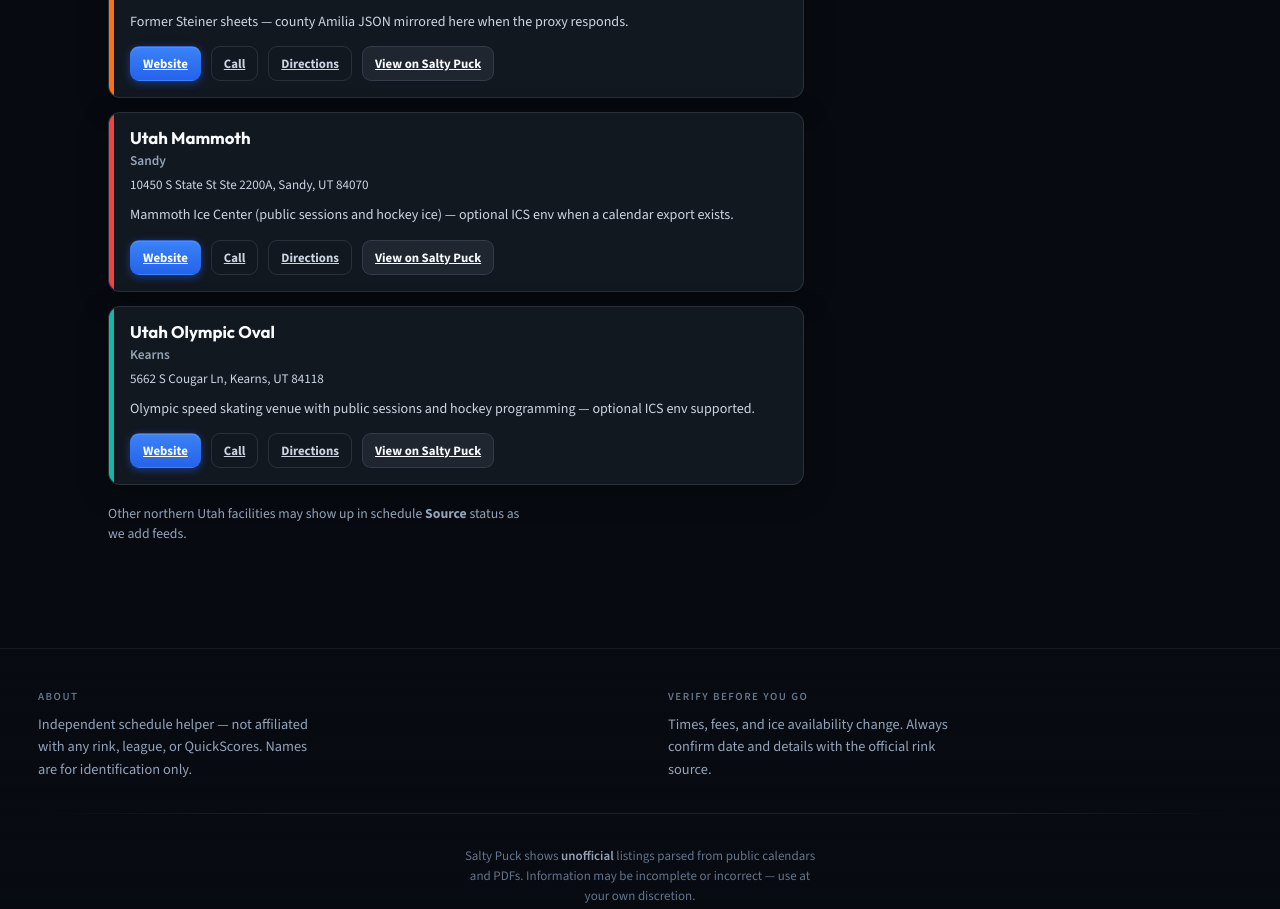
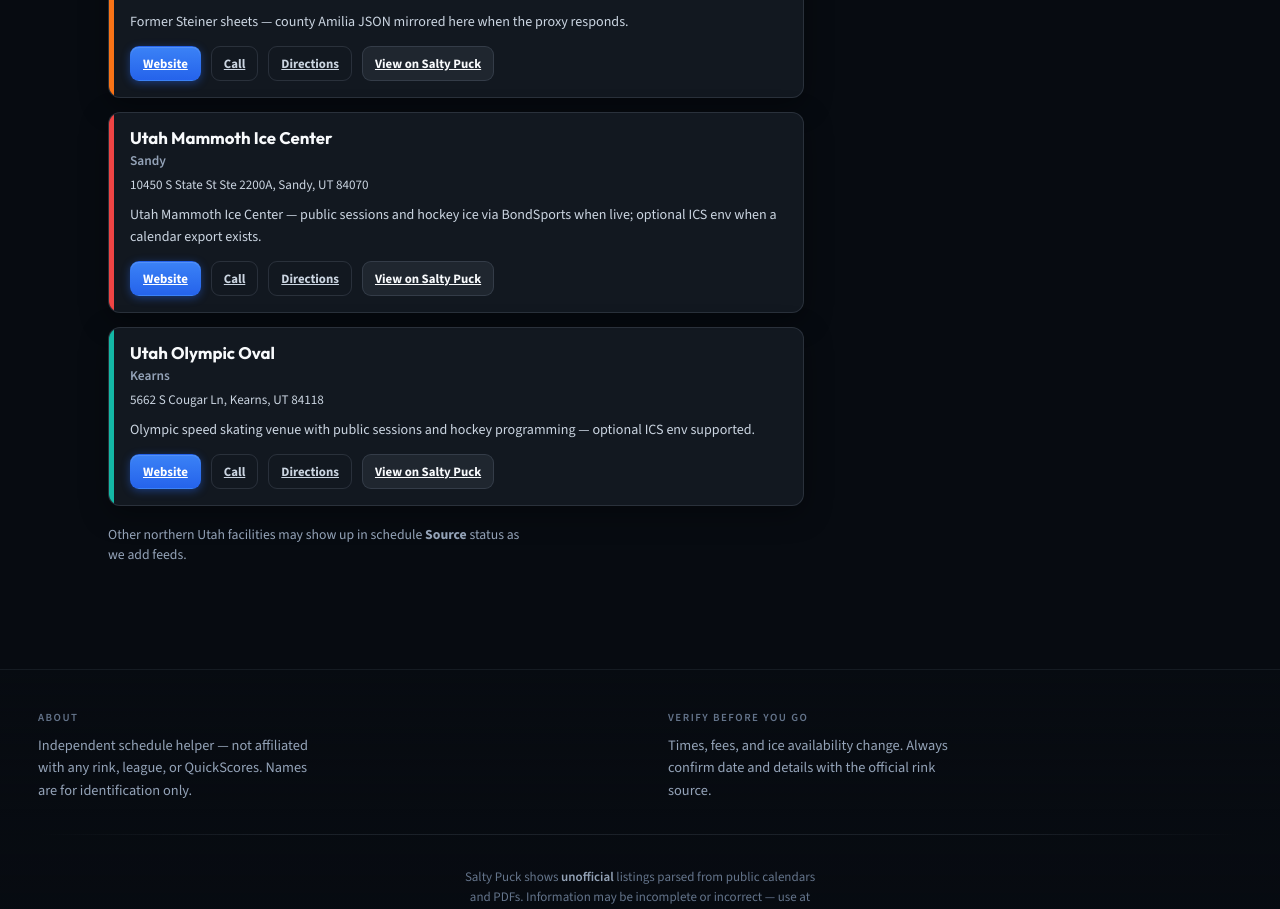
Before and after one commit to coryjones5757/stick-puck-local, a React (Vite) app: page /rinks in a window 1280 px wide. Shown: the part 1680-2589 px from the top of the page. Built offline with nearby package versions, Linux system fonts and the light colour scheme; no server answers.

Commit message:
Rename Utah Mammoth to Utah Mammoth Ice Center (pills stay Mammoth)
Align canonical rink id and API events with full facility name; filter pills
keep abbrev Mammoth.

Co-authored-by: Cursor <cursoragent@cursor.com>

```diff
--- a/src/rinkData.ts
+++ b/src/rinkData.ts
@@ -7,7 +7,7 @@ export const RINK_COLORS: Record<string, string> = {
   'Park City Ice Arena': '#ec4899',
   'Utah Olympic Oval': '#14b8a6',
   'Eccles Ice Center': '#a855f7',
-  'Utah Mammoth': '#ef4444',
+  'Utah Mammoth Ice Center': '#ef4444',
   'Cottonwood Heights Ice Arena': '#84cc16',
 }
 
@@ -120,7 +120,7 @@ export const RINK_REGISTRY = [
     blurb: 'Former Steiner sheets — county Amilia JSON mirrored here when the proxy responds.',
   },
   {
-    id: 'Utah Mammoth',
+    id: 'Utah Mammoth Ice Center',
     abbrev: 'Mammoth',
     city: 'Sandy',
     address: '10450 S State St Ste 2200A, Sandy, UT 84070',
@@ -129,7 +129,7 @@ export const RINK_REGISTRY = [
     lng: -111.8916,
     officialUrl: 'https://www.mammothicecenter.com/',
     blurb:
-      'Mammoth Ice Center (public sessions and hockey ice) — optional ICS env when a calendar export exists.',
+      'Utah Mammoth Ice Center — public sessions and hockey ice via BondSports when live; optional ICS env when a calendar export exists.',
   },
   {
     id: 'Utah Olympic Oval',
```
Also changed, not shown: server.mjs (+6 -6 lines).
